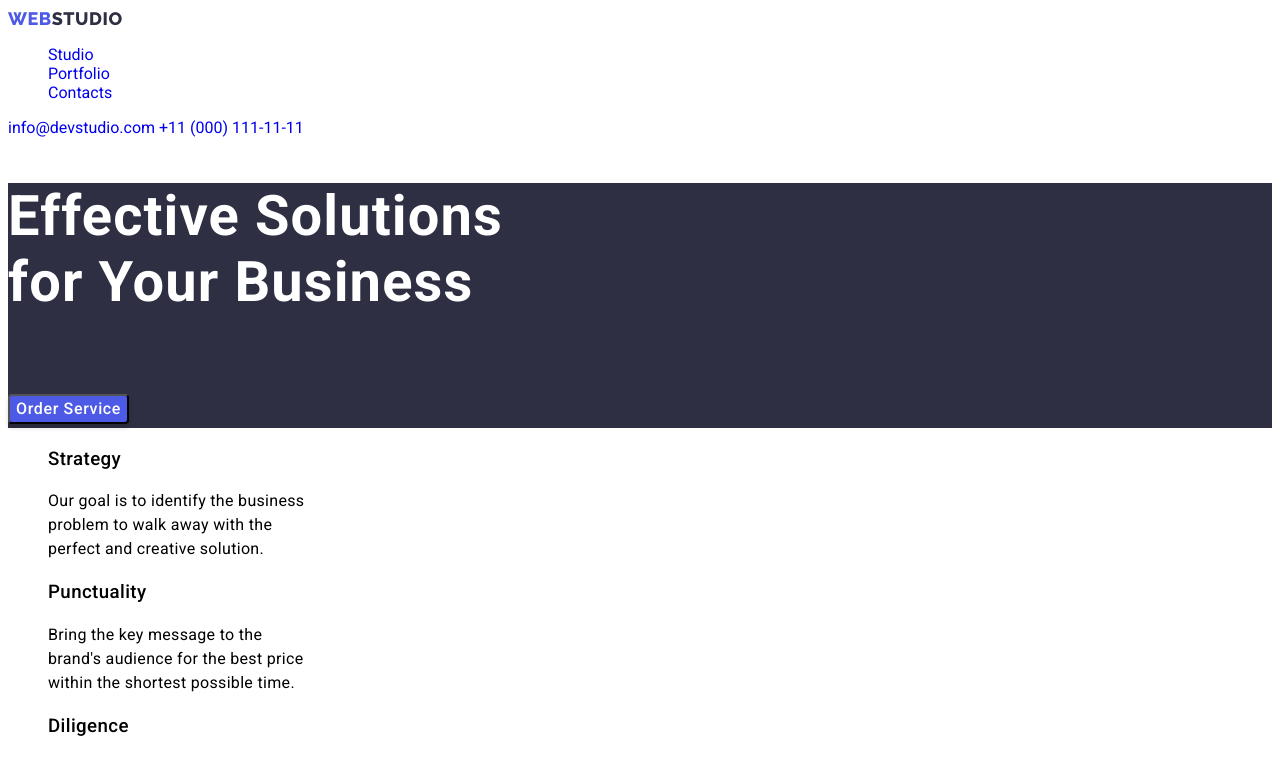
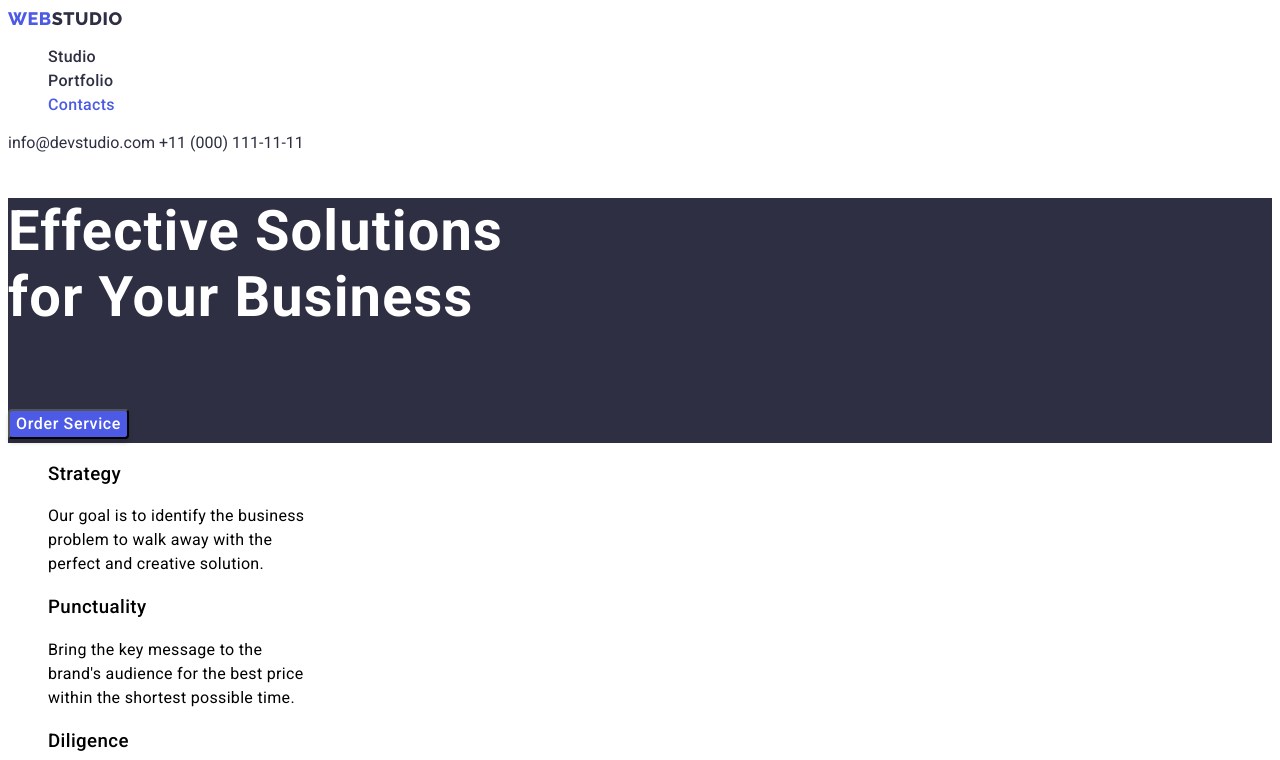
Before and after one commit to doncleden/goit-markup-hw-02, a plain HTML site: page index.html in a window 1280 px wide. Both pictures are taken after a click on the link "Contacts". Shown: the top 760 px of the page. Drawn offline with Linux system fonts and the light colour scheme.

Commit message:
changed colors in links

```diff
--- a/css/styles.css
+++ b/css/styles.css
@@ -9,6 +9,7 @@
 
 .link {
   text-decoration: none;
+  color: var(--navyblue);
 }
 
 body {
@@ -52,8 +53,19 @@ address {
   color: var(--navyblue);
 }
 
-.studio2 {
-  color: var(--cloud);
+.header-list {
+  font-size: 16px;
+  font-style: normal;
+  font-weight: 500;
+  line-height: 24px;
+  letter-spacing: 0.32px;
+}
+
+.header-list :hover,
+.header-list :focus,
+.header-address :hover,
+.header-address :focus  {
+  color: var(--iris)
 }
 
 .banner-title {
@@ -118,3 +130,8 @@ address {
 footer {
   background-color: var(--navyblue);
 }
+
+.studio2,
+.footer-text {
+  color: var(--cloud);
+}
--- a/index.html
+++ b/index.html
@@ -7,7 +7,7 @@
 
     <!-- Fonts -->
     <link
-      href="https://fonts.googleapis.com/css2?family=Raleway:wght@400;800&family=Roboto:wght@400;500;700&display=swap"
+      href="https://fonts.googleapis.com/css2?family=Raleway:wght@400;800&family=Roboto:wght@400;500;700;900&display=swap"
       rel="stylesheet"
     />
 
@@ -181,7 +181,7 @@
         <a class="footer-logo logo" href="./index.html">
           <span class="footer-logo web">WEB</span
           ><span class="footer-logo studio2">STUDIO</span></a>
-        <p>
+        <p class="footer-text" >
           Increase the flow of customers and <br />sales for your business with
           digital <br />marketing & growth solutions.
         </p>
```
Also changed, not shown: portfolio.html (+2 -2 lines).
